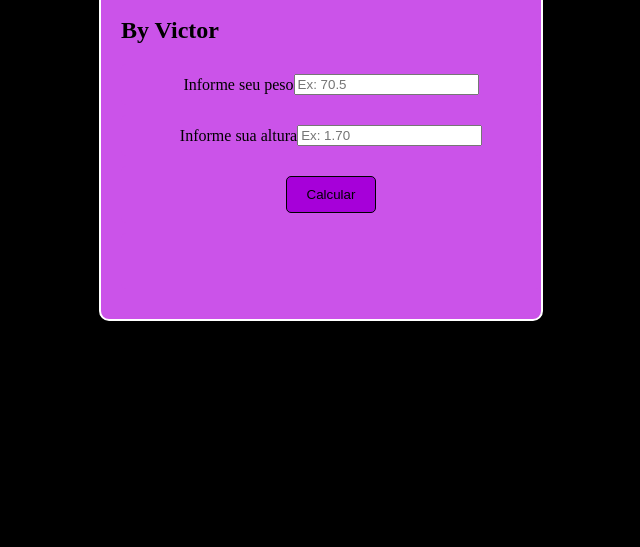
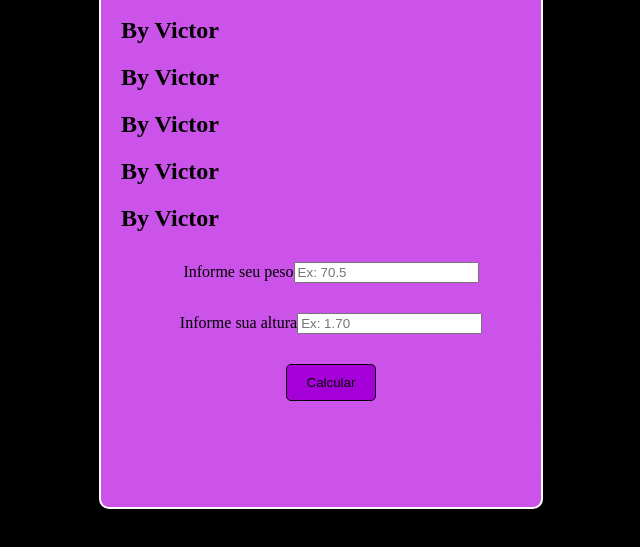
Before and after one commit to victorxdking/lingprog-20232, a plain HTML site: page imc.html in a window 1280 px wide. Shown: the part 133-680 px from the top of the page, without its empty margins (319-959 px from the left). Drawn offline with Linux system fonts and the light colour scheme.

Commit message:
add h2 na página

```diff
--- a/imc.html
+++ b/imc.html
@@ -10,6 +10,10 @@
 <body>
         <div id="areaTotal">
             <h1>Calculadora IMC</h1>
+            <h2>By Victor</h2>
+            <h2>By Victor</h2>
+            <h2>By Victor</h2>
+            <h2>By Victor</h2>
             <h2>By Victor</h2>
             <div id="areaPeso">
                 <label>Informe seu peso</label>
```
